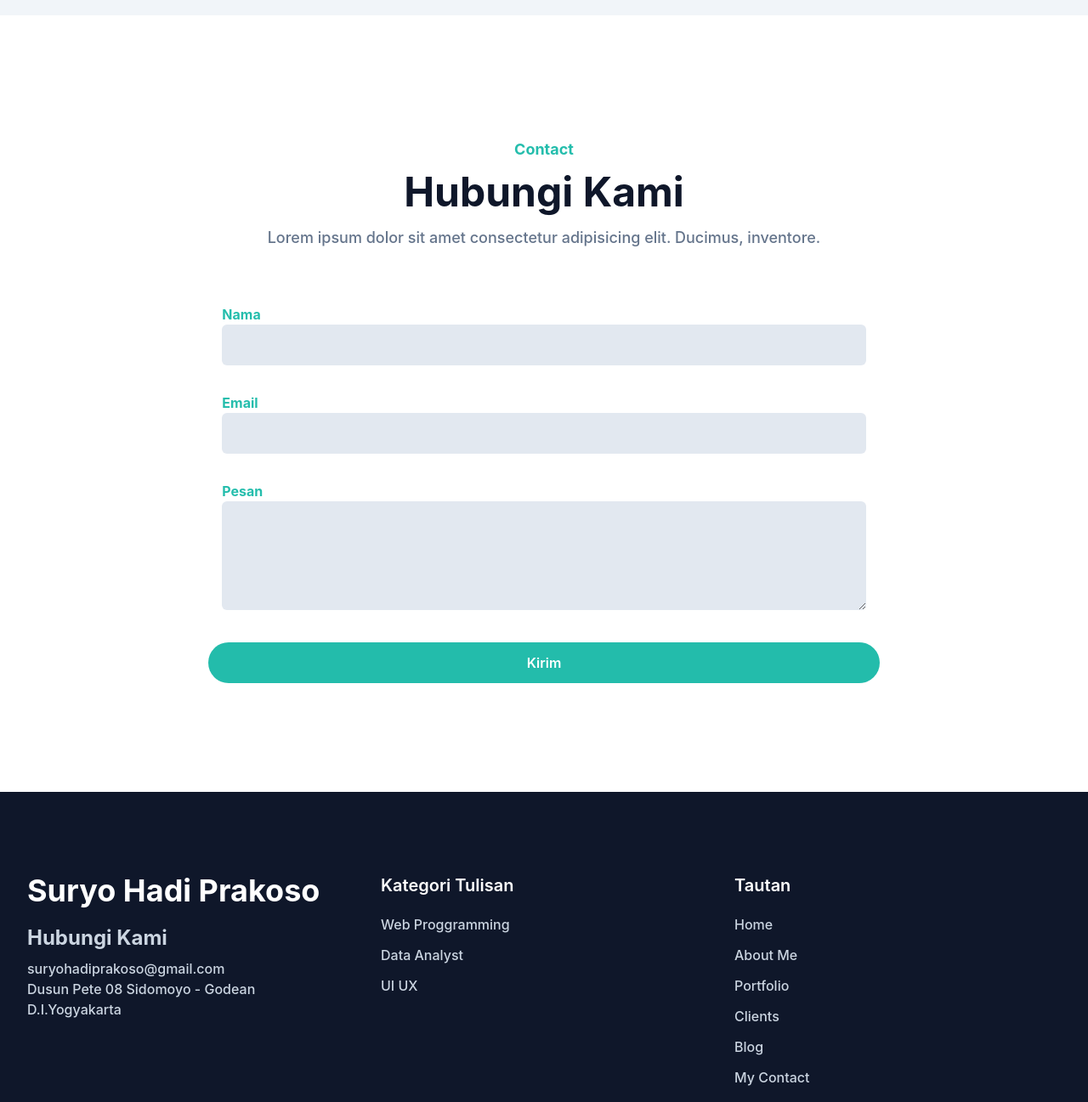
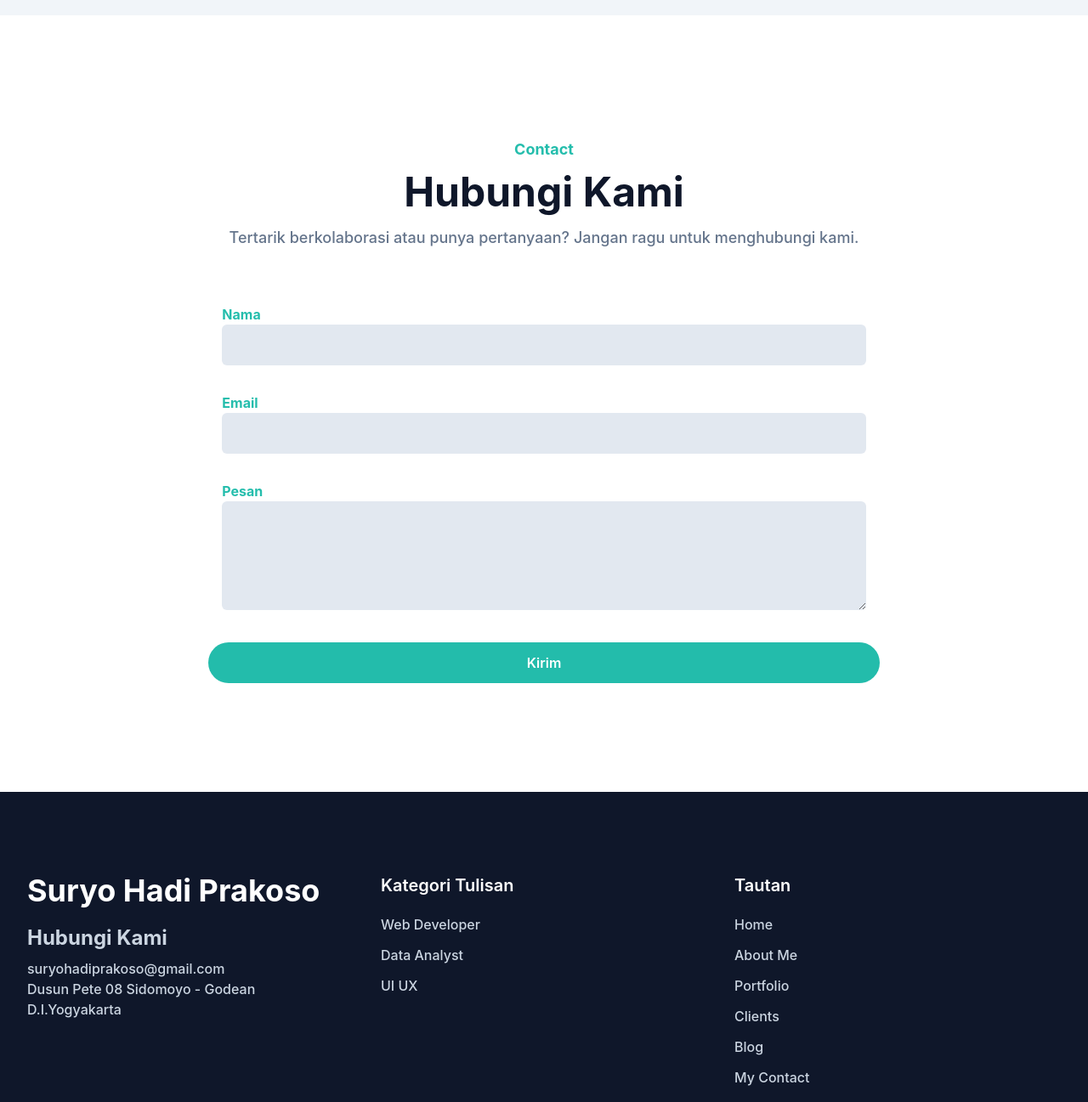
Before and after one commit to suryohadiprakoso/portfolio, a website: page index.html in a window 1280 px wide. Shown: the part 4379-5676 px from the top of the page at 85% size. Drawn offline with Linux system fonts and the light colour scheme.

Commit message:
update index my portfolio

```diff
--- a/index.html
+++ b/index.html
@@ -416,8 +416,8 @@
           <div class="mx-auto text-center mb-16">
             <h4 class="font-bold text-lg text-primary mb-3">Contact</h4>
             <h2 class="font-bold text-dark text-3xl mb-4 sm:text-4xl lg:text-5xl dark:text-white">Hubungi Kami</h2>
-            <p class="font-medium text-base text-secondary md:text-lg">Lorem ipsum dolor sit amet consectetur
-              adipisicing elit. Ducimus, inventore.</p>
+            <p class="font-medium text-base text-secondary md:text-lg">Tertarik berkolaborasi atau punya pertanyaan?
+              Jangan ragu untuk menghubungi kami.</p>
           </div>
 
           <!-- Form Contact -->
@@ -469,7 +469,7 @@
           <h3 class="font-semibold text-xl text-white mb-5">Kategori Tulisan</h3>
           <ul class="text-slate-300">
             <li>
-              <a href="#" class="inline-block text-base mb-3 hover:text-primary">Web Proggramming</a>
+              <a href="#" class="inline-block text-base mb-3 hover:text-primary">Web Developer</a>
             </li>
             <li>
               <a href="#" class="inline-block text-base mb-3 hover:text-primary">Data Analyst</a>
```
